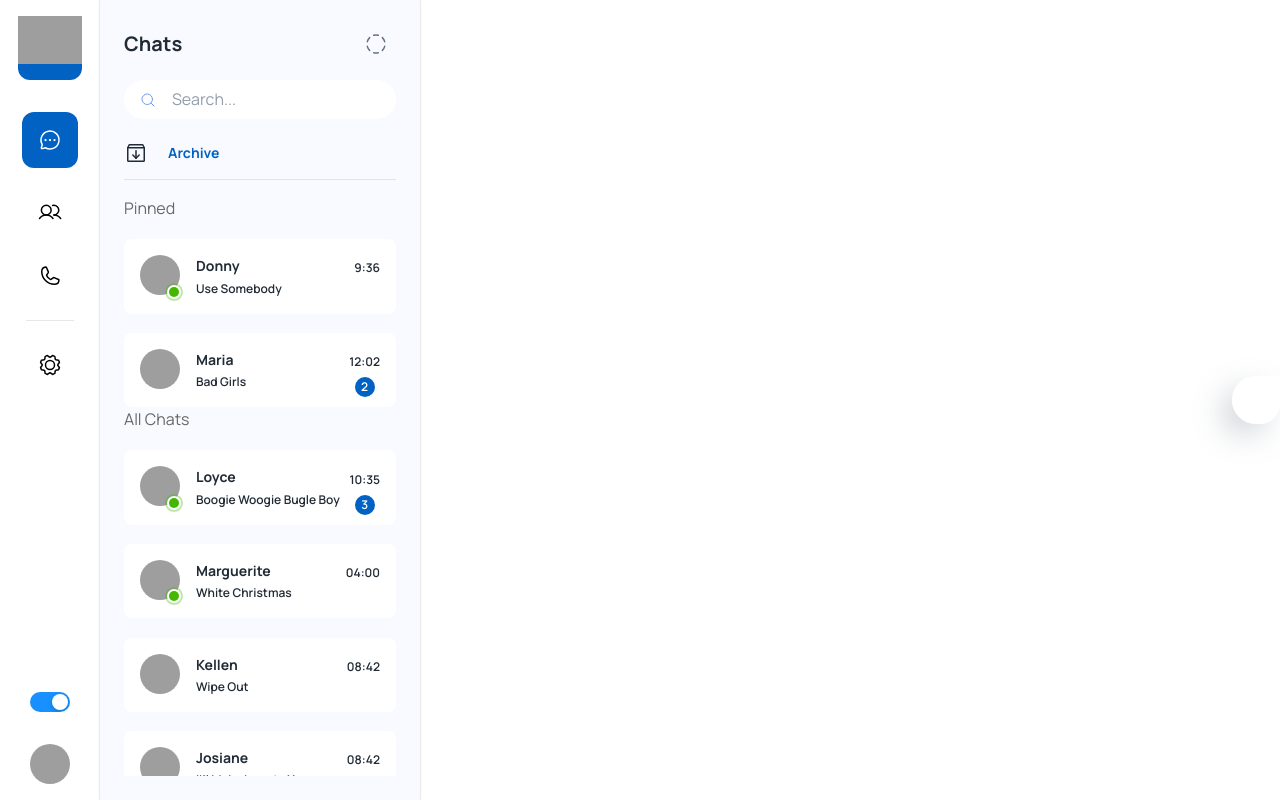
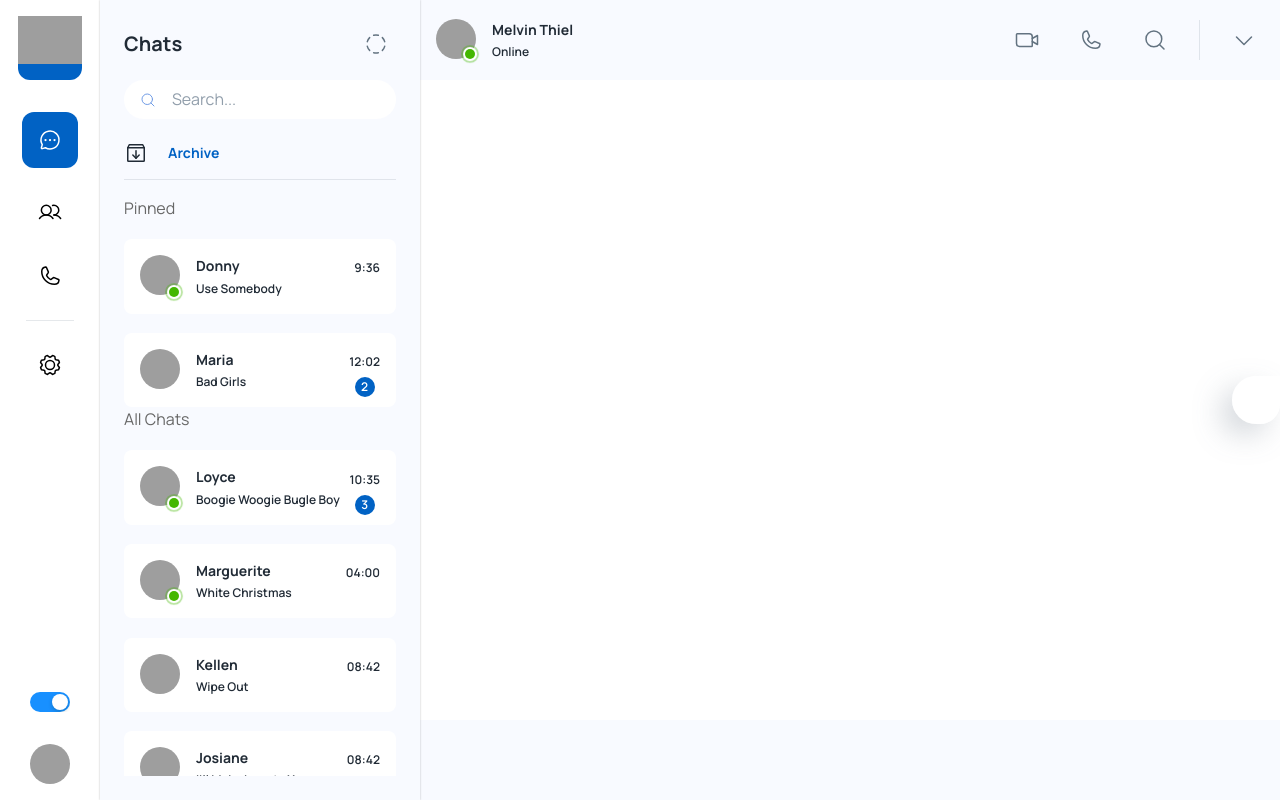
Before and after one commit to amishra469/ChitiChat-Realtime-Chat-Web-App, a React (Create React App) app: page /app in a window 1280 px wide. Built offline with nearby package versions, Linux system fonts and the light colour scheme; grey boxes are pictures that could not be loaded; some icons are missing.

Commit message:
Added Chat Header

```diff
--- /dev/null
+++ b/src/components/Conversation/index.js
@@ -0,0 +1,83 @@
+import { faker } from '@faker-js/faker'
+import { Avatar, Badge, Box, Divider, IconButton, Stack, Typography, styled } from '@mui/material'
+import { CaretDown, MagnifyingGlass, Phone, VideoCamera } from 'phosphor-react';
+import React from 'react'
+
+const StyledBadge = styled(Badge)(({ theme }) => ({
+    '& .MuiBadge-badge': {
+        backgroundColor: '#44b700',
+        color: '#44b700',
+        boxShadow: `0 0 0 2px ${theme.palette.background.default}`,
+        '&::after': {
+            position: 'absolute',
+            top: 0,
+            left: 0,
+            width: '100%',
+            height: '100%',
+            borderRadius: '50%',
+            animation: 'ripple 1.2s infinite ease-in-out',
+            border: '1px solid currentColor',
+            content: '""',
+        },
+    },
+    '@keyframes ripple': {
+        '0%': {
+            transform: 'scale(.8)',
+            opacity: 1,
+        },
+        '100%': {
+            transform: 'scale(2.4)',
+            opacity: 0,
+        },
+    },
+}));
+
+const Conversation = () => {
+    return (
+        <Stack height={"100%"} maxHeight={"100vh"} width={"auto"}>
+            <Box p={2} sx={{ height: 80, width: "100%", backgroundColor: "#F8FAFF", boxShadow: "0px 0px 2px, rgba(0, 0, 0, 0.25" }}>
+                <Stack alignItems='center' direction='row' justifyContent='space-between' sx={{ width: "100%", height: "100%" }}>
+                    <Stack direction='row' spacing={2}>
+                        <Box>
+                            <StyledBadge overlap="circular"
+                                anchorOrigin={{ vertical: 'bottom', horizontal: 'right' }}
+                                variant="dot">
+                                <Avatar alt={faker.name.fullName()} src={faker.image.avatar()} />
+                            </StyledBadge>
+                        </Box>
+                        <Stack spacing={0.2}>
+                            <Typography variant='subtitle2'>{faker.name.fullName()}</Typography>
+                            <Typography variant='caption'>Online</Typography>
+                        </Stack>
+                    </Stack>
+                    <Stack direction='row' alignItems='center' spacing={3}>
+                        <IconButton>
+                            <VideoCamera />
+                        </IconButton>
+                        <IconButton>
+                            <Phone />
+                        </IconButton>
+                        <IconButton>
+                            <MagnifyingGlass />
+                        </IconButton>
+                        <Divider orientation='vertical' flexItem />
+                        <IconButton>
+                            <CaretDown />
+                        </IconButton>
+                    </Stack>
+                </Stack>
+            </Box>
+
+            <Box width={"100%"} sx={{ flexGrow: 1 }}>
+
+            </Box>
+
+            <Box sx={{ height: 80, width: "100%", backgroundColor: "#F8FAFF", boxShadow: "0px 0px 2px, rgba(0, 0, 0, 0.25" }}>
+
+            </Box>
+
+        </Stack>
+    )
+}
+
+export default Conversation
--- a/src/pages/dashboard/GeneralApp.js
+++ b/src/pages/dashboard/GeneralApp.js
@@ -1,11 +1,18 @@
 import React from "react";
 import Chats from "./Chats";
+import { Box, Stack } from "@mui/material";
+import Conversation from "../../components/Conversation";
 
 const GeneralApp = () => {
 
   return (
     <>
-      <Chats />
+      <Stack direction='row' sx={{width: "100%"}}>
+        <Chats />
+        <Box sx={{height: '100%', width: "calc(100vw - 420px)", backgroundColor: '#fff'}}>
+          <Conversation />
+        </Box>
+      </Stack>
     </>
   );
 };
```
